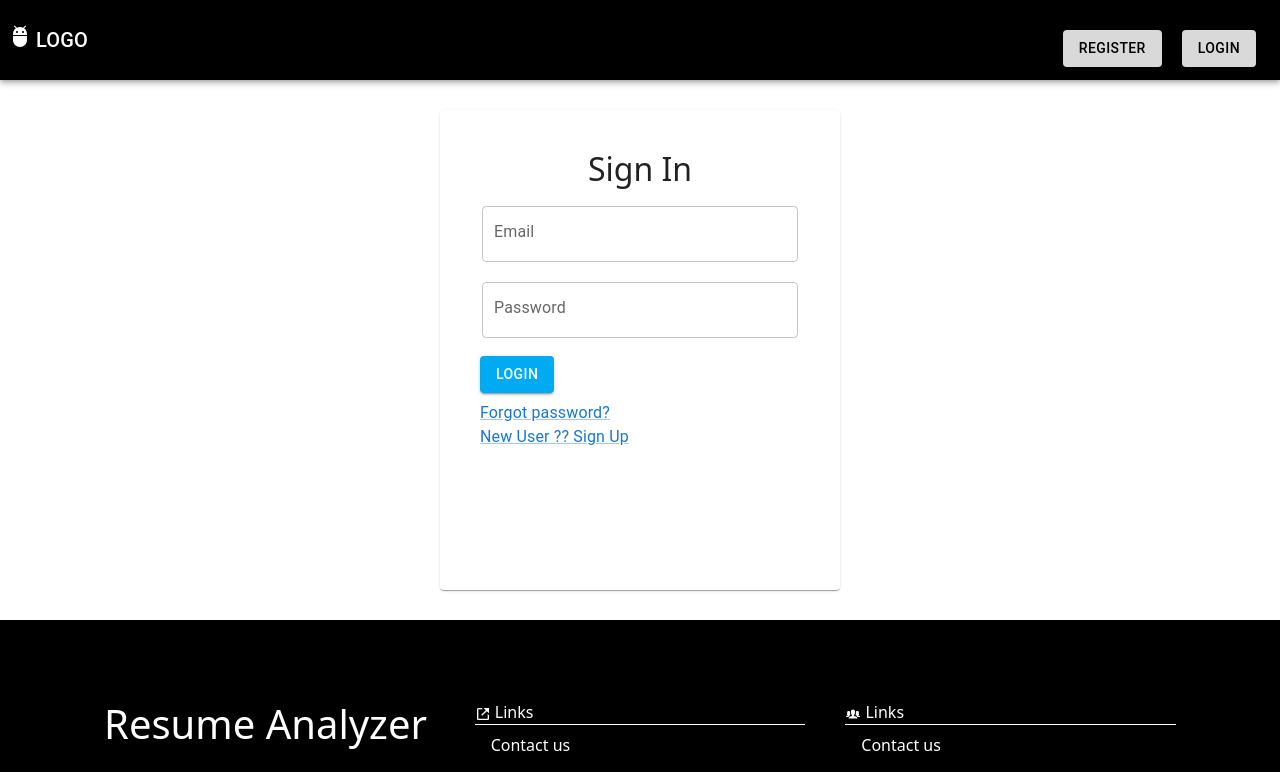
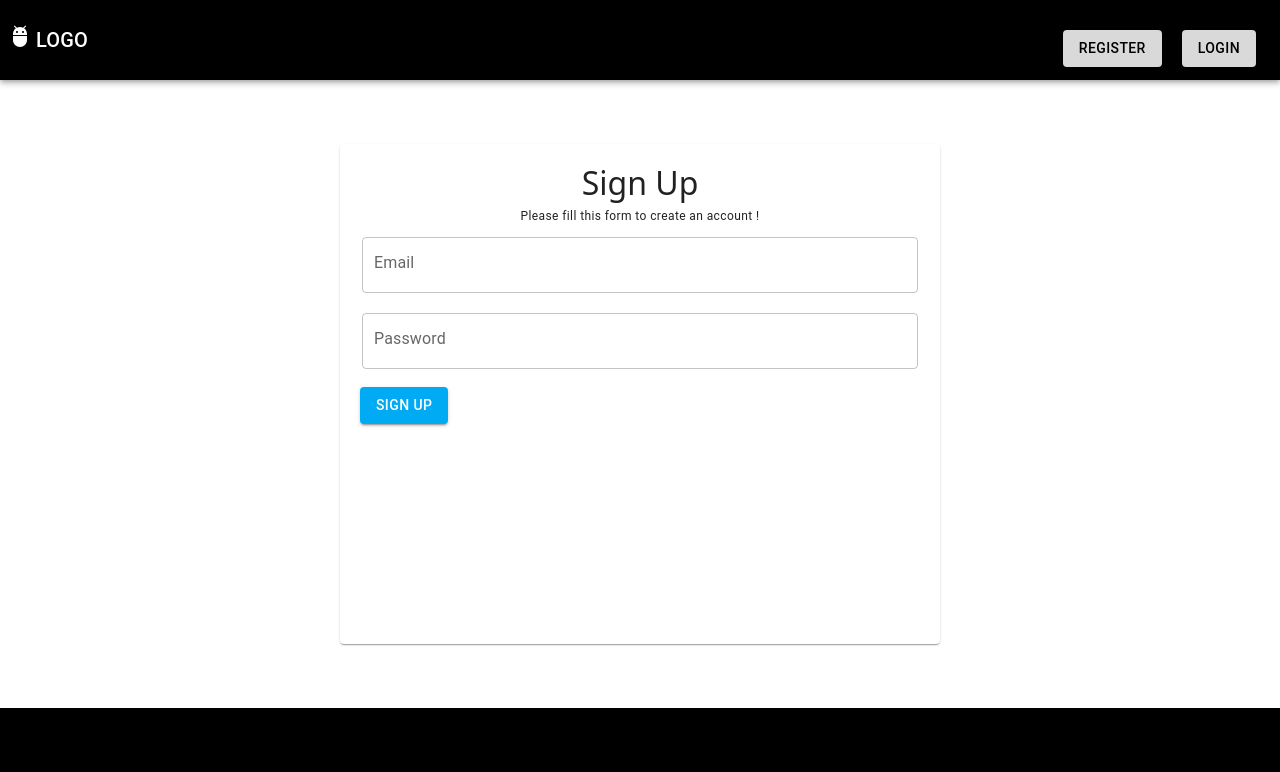
Before and after one commit to Bhushan21z/resume_analyzer_react, a React (Create React App) app: page /login in a window 1280 px wide. Shown: the top 772 px of the page. Built offline with nearby package versions, Linux system fonts and the light colour scheme; a web font is replaced by a local one.

Commit message:
login page updated

```diff
--- /dev/null
+++ b/src/Components/Homepage/Authentication/Login_Page.jsx
@@ -0,0 +1,86 @@
+import React, { useRef } from "react";
+import emailjs from "@emailjs/browser";
+import { useNavigate } from "react-router";
+import { Grid, Paper, TextField, Button, Typography } from "@mui/material";
+
+const buttons = { margin: "8px 0", backgroundColor: "#00ABF3" };
+const text = { padding: 2, margin: "8px 0" };
+const paperStyle = {
+  padding: 20,
+  width: 600,
+  margin: "0 auto",
+  height: "500px",
+  // boxShadow: "1px 0px 0px 0px black",
+};
+
+export const LoginPage = () => {
+  const form = useRef();
+  const navigate = useNavigate();
+
+  const LoginUser = (e) => {
+    e.preventDefault();
+    var formjson = {
+        email: form.current.email.value,
+        password: form.current.password.value,
+    }
+    console.log(formjson);
+  };
+
+  const headerStyle = { margin: 0 };
+  return (
+    <Grid
+      sx={{
+        padding: "5%",
+        height: "auto",
+      }}
+    >
+      <Paper style={paperStyle}>
+        <Grid align="center">
+          <h2 style={headerStyle}>Sign Up</h2>
+          <Typography variant="caption" gutterBottom>
+            Please fill this form to create an account !
+          </Typography>
+        </Grid>
+        <form ref={form} onSubmit={LoginUser}>
+
+          <TextField
+            style={text}
+            name="email"
+            fullWidth
+            label="Email"
+            placeholder="Enter your email"
+          />
+          <TextField
+            style={text}
+            name="password"
+            type="password"
+            fullWidth
+            label="Password"
+            placeholder="Enter your password"
+          />
+
+          <Button
+            style={buttons}
+            type="submit"
+            variant="contained"
+            color="primary"
+            value="Send"
+          >
+            Sign Up
+          </Button>
+        </form>
+      </Paper>
+    </Grid>
+
+    // <form ref={form} onSubmit={SendEmail}>
+    //   <label>Name</label>
+    //   <input type="text" name="to_name" />
+    //   <label>Email</label>
+    //   <input type="email" name="to_email" />
+    //   <label>Password</label>
+    //   <input type="text" name="password" />
+    //   <input type="hidden" name="otp" />
+    //   <input type="submit" value="Send" />
+    // </form>
+  );
+};
--- a/src/Components/Homepage/Authentication/enterotp.jsx
+++ b/src/Components/Homepage/Authentication/enterotp.jsx
@@ -15,7 +15,7 @@ export const OtpEnter = (props) => {
 
   const OtpVer = (e) => {
     e.preventDefault();
-    if (form.current.otp.value === location.state.data.otp) {
+    if (form.current.OTP.value === location.state.data.otp) {
       const newstate = {
         name: location.state.data.name,
         user_name: "username_dummy",
--- a/src/Pages/Login.jsx
+++ b/src/Pages/Login.jsx
@@ -1,11 +1,11 @@
 import Footer from "../Components/Footer";
-import Signin from "../Components/Homepage/Authentication/Signin";
+import {LoginPage} from "../Components/Homepage/Authentication/Login_Page";
 import Appbar from "../Components/Appbar";
 function Login() {
   return (
     <div className="Login">
       <Appbar />
-      <Signin />
+      <LoginPage />
       <Footer />
     </div>
   );
```
